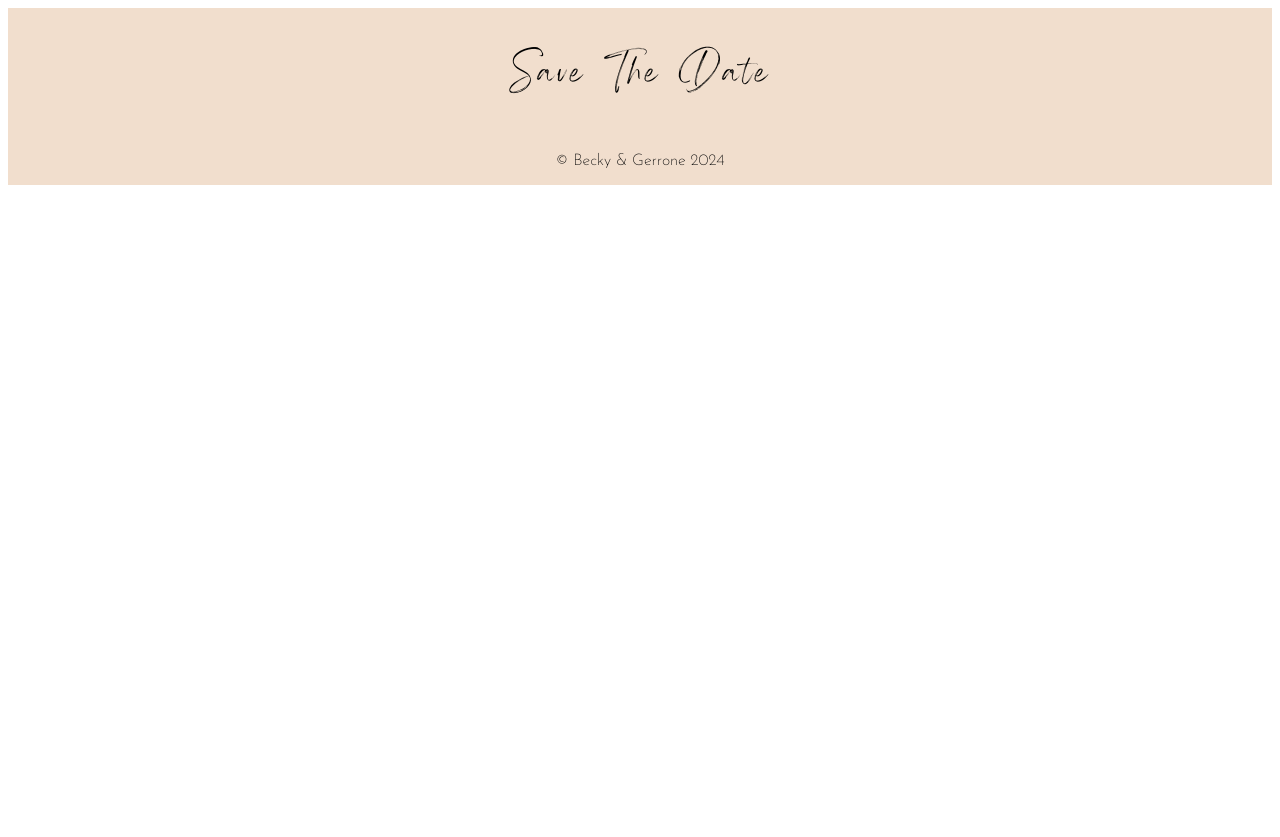
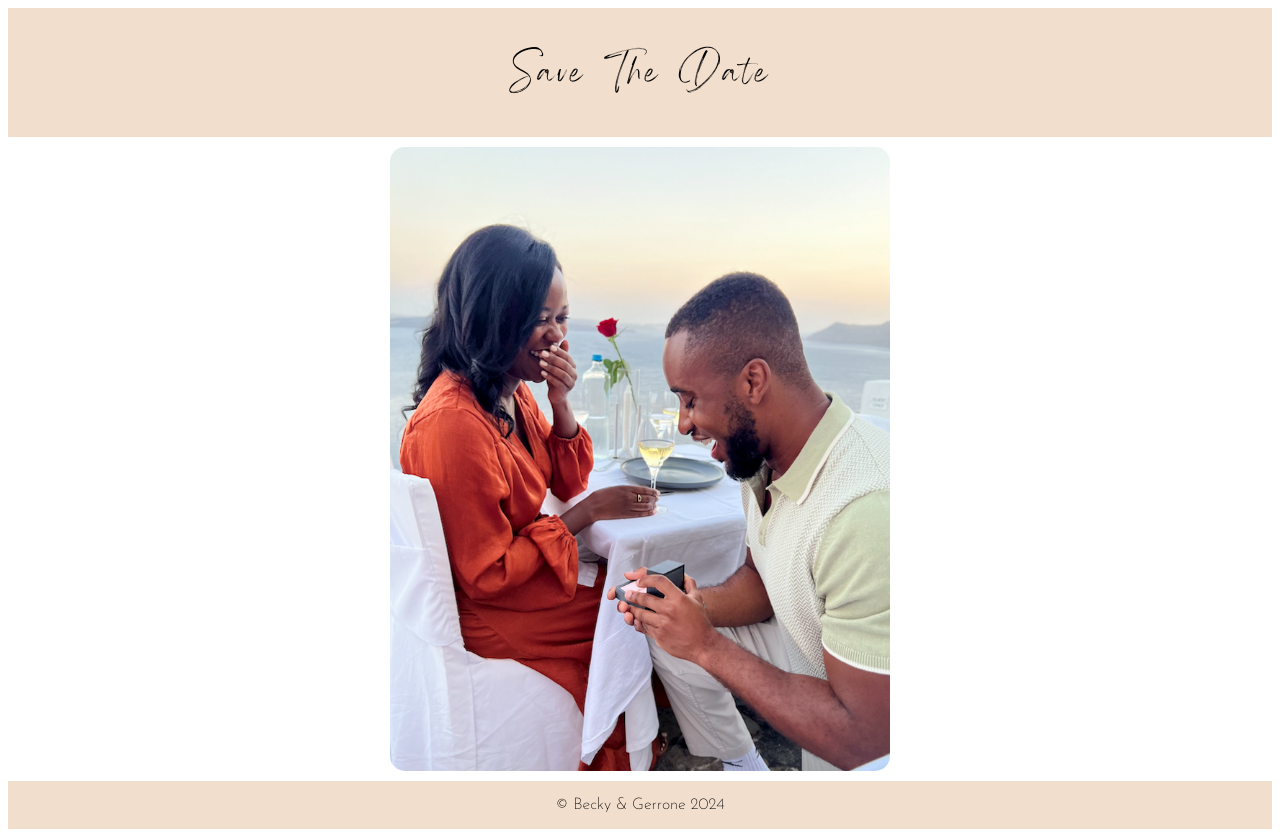
Before and after one commit to RebekahCodes/Project-STD, a Next.js app in the folder project-save-the-date/: page / in a window 1280 px wide. Before the commit the page ends 800 px from the top, so only its background shows below. Built offline with nearby package versions, Linux system fonts and the light colour scheme.

Commit message:
added hero image

```diff
--- a/project-save-the-date/src/app/layout.js
+++ b/project-save-the-date/src/app/layout.js
@@ -17,7 +17,7 @@ const AngellaWhite = localfont({
 
 export const metadata = {
   title: "Save The Date",
-  description: "A Wedding Planning Application",
+  description: "Becky and Gerrone are Getting Married",
 };
 
 export default function RootLayout({ children }) {
--- a/project-save-the-date/src/app/page.js
+++ b/project-save-the-date/src/app/page.js
@@ -1,6 +1,15 @@
 import Image from "next/image";
 import "./page.css";
+import HeroImage from "../components/hero-image/hero-image.jsx";
 
 export default function Home() {
-  return <></>;
+  return (
+    <>
+      <HeroImage
+        src="/images/hero-image.png"
+        alt="
+      engagement photo"
+      />
+    </>
+  );
 }
--- /dev/null
+++ b/project-save-the-date/src/components/hero-image/hero-image.css
@@ -0,0 +1,9 @@
+.hero-image{
+    display: flex;
+    justify-content: center;
+    padding: 10px;
+}
+
+.photo{
+    border-radius: 15px;
+}
--- /dev/null
+++ b/project-save-the-date/src/components/hero-image/hero-image.jsx
@@ -0,0 +1,20 @@
+import React from 'react'
+import './hero-image.css'
+import Image from 'next/image';
+
+export default function HeroImage (props) {
+  return (
+<div className="hero-image">
+<Image className="photo"
+src={props.src}
+alt={props.alt}
+width={500}
+height={500}
+style={{
+    maxWidth: '100%',
+    height:'auto',
+}}
+/>
+</div>
+  );
+}
```
Also changed, not shown: project-save-the-date/public/images/hero-image.png (added).
